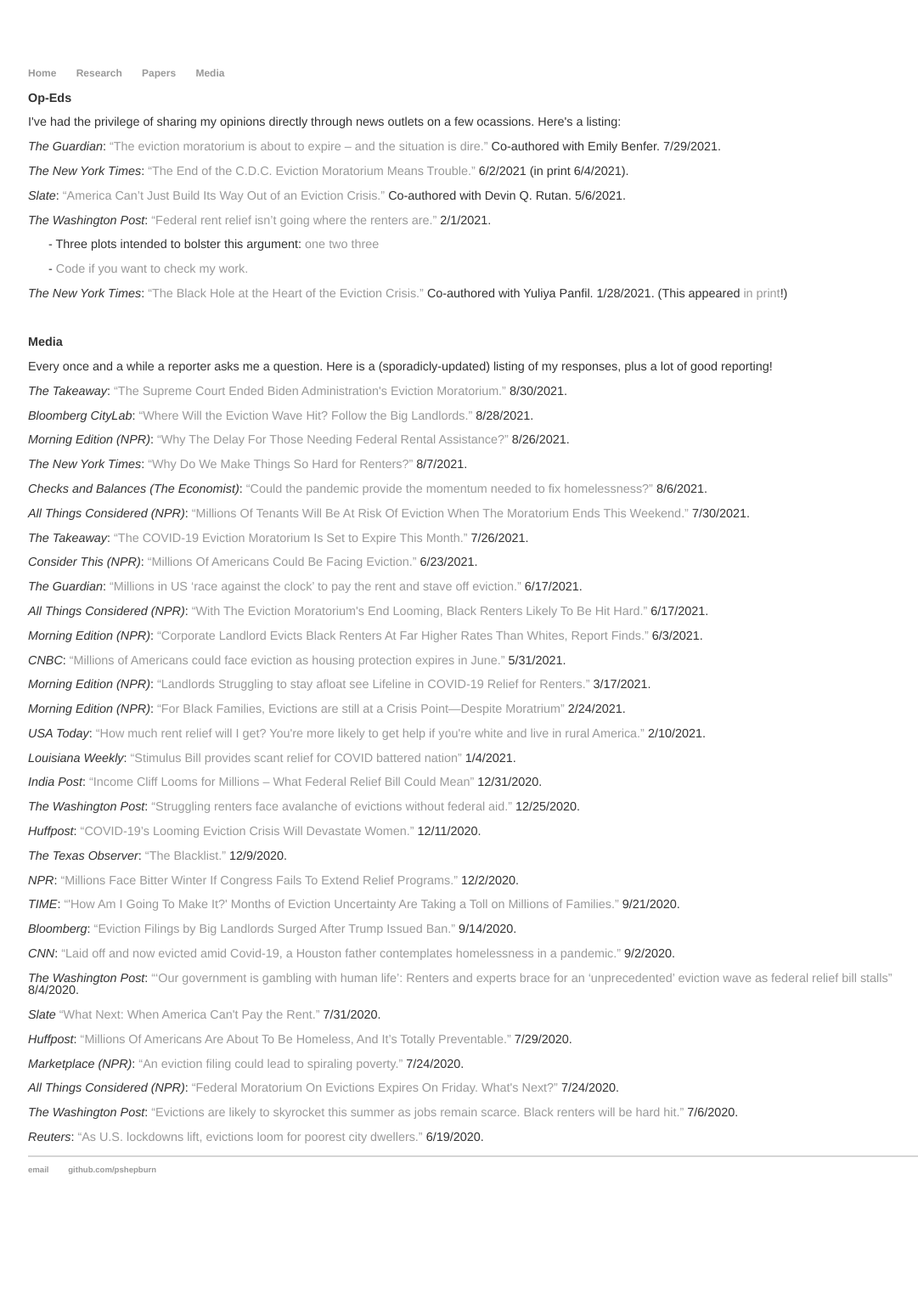
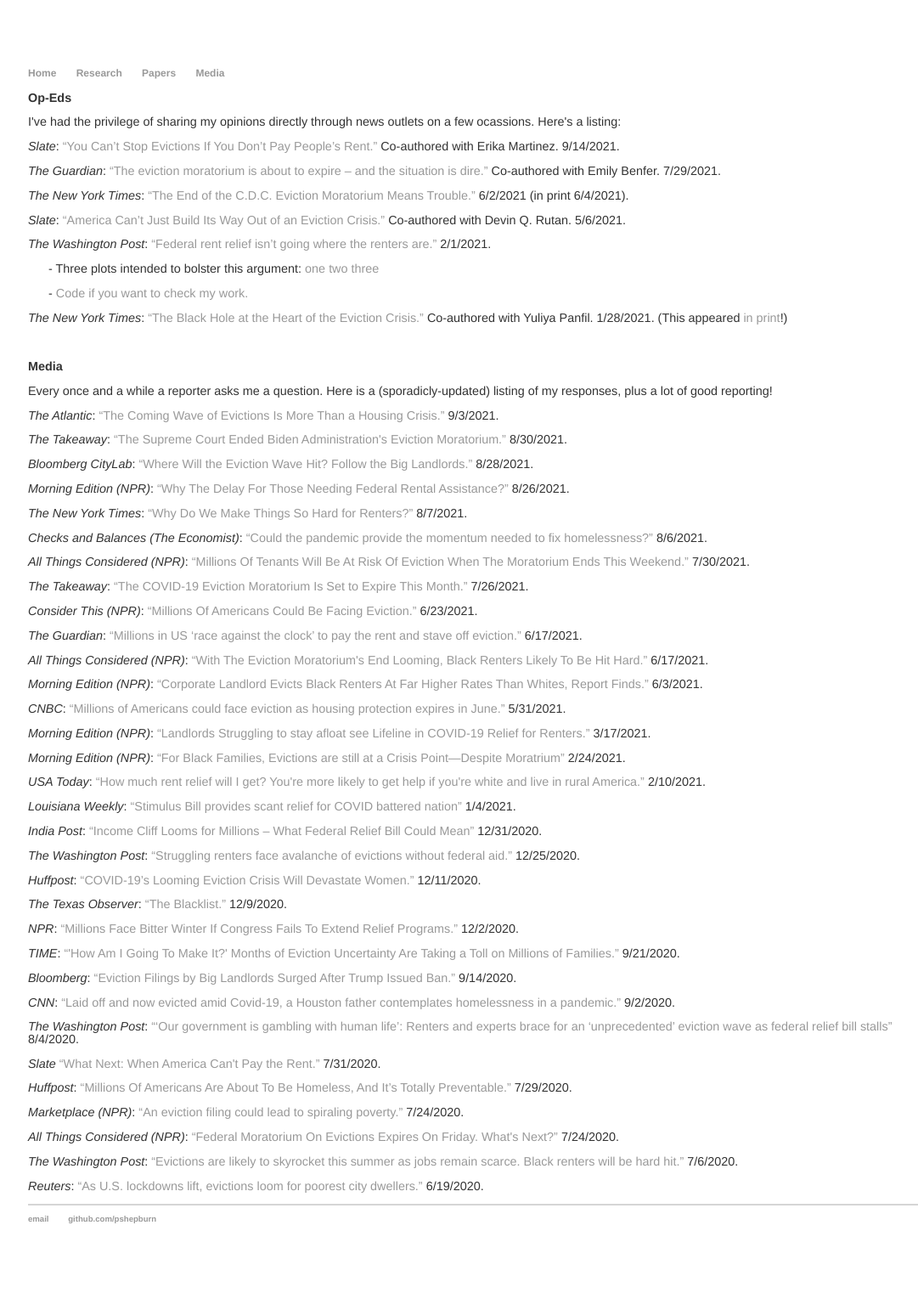
Before and after one commit to pshepburn/pshepburn.github.io, a Jekyll site: the page built from media.html, in a window 1280 px wide. Shown: the whole page at 85% size, without its empty margins (54-1135 px from the left). Built offline with Jekyll 4.4.1, drawn with Linux system fonts in a browser that asks for light colours; before the commit the page ends 1464 px from its top, so only the background shows below that.

Commit message:
cghanges

```diff
--- a/media.html
+++ b/media.html
@@ -5,6 +5,7 @@
 <div class="blurb">
 	<p><strong>Op-Eds</strong></p>
 	<p>I've had the privilege of sharing my opinions directly through news outlets on a few ocassions. Here's a listing:</p>
+	<p><em>Slate</em>: <a href="https://slate.com/business/2021/09/evictions-rental-relief-states-worst.html">“You Can’t Stop Evictions If You Don’t Pay People’s Rent.”</a> Co-authored with Erika Martinez. 9/14/2021.
 	<p><em>The Guardian</em>: <a href="https://www.theguardian.com/commentisfree/2021/jul/29/the-eviction-moratorium-is-about-to-expire-and-the-situation-is-dire">“The eviction moratorium is about to expire – and the situation is dire.”</a> Co-authored with Emily Benfer. 7/29/2021.
 	<p><em>The New York Times</em>: <a href="https://www.nytimes.com/2021/06/02/opinion/eviction-moratorium-biden-covid.html">“The End of the C.D.C. Eviction Moratorium Means Trouble.”</a> 6/2/2021 (in print 6/4/2021).
 	<p><em>Slate</em>: <a href="https://slate.com/business/2021/05/evictions-infrastructure-housing-biden-data.html">“America Can’t Just Build Its Way Out of an Eviction Crisis.”</a> Co-authored with Devin Q. Rutan. 5/6/2021.
@@ -13,8 +14,10 @@
 		<p>&nbsp;&nbsp;&nbsp;&nbsp;&nbsp;&nbsp;- <a href="/media/wapo_code_20210201.R">Code if you want to check my work.</a></p>
 	<p><em>The New York Times</em>: <a href="https://www.nytimes.com/2021/01/28/opinion/eviction-crisis-moratorium.html">“The Black Hole at the Heart of the Eviction Crisis.”</a> Co-authored with Yuliya Panfil. 1/28/2021. (This appeared <a href="/media/hepburn_panfil_scan.pdf">in print</a>!)</p>
 	<br>
+
 	<p><strong>Media</strong></p>
 	<p>Every once and a while a reporter asks me a question. Here is a (sporadicly-updated) listing of my responses, plus a lot of good reporting!</p>
+	<p><em>The Atlantic</em>: <a href="https://www.theatlantic.com/family/archive/2021/09/cdc-eviction-ban-housing-crisis/619960/">“The Coming Wave of Evictions Is More Than a Housing Crisis.”</a> 9/3/2021.</p>
 	<p><em>The Takeaway</em>: <a href="https://www.wnycstudios.org/podcasts/takeaway/segments/supreme-court-ended-biden-administrations-eviction-moratorium?tab=summary">“The Supreme Court Ended Biden Administration's Eviction Moratorium.”</a> 8/30/2021.</p>
 	<p><em>Bloomberg CityLab</em>: <a href="https://www.bloomberg.com/news/articles/2021-08-28/the-biggest-landlords-are-driving-pandemic-evictions">“Where Will the Eviction Wave Hit? Follow the Big Landlords.”</a> 8/28/2021.</p>
 	<p><em>Morning Edition (NPR)</em>: <a href="https://www.npr.org/2021/08/26/1031193152/why-the-delay-for-those-needing-federal-rental-assistance">“Why The Delay For Those Needing Federal Rental Assistance?”</a> 8/26/2021.</p>
```
Also changed, not shown: 1 other file.
